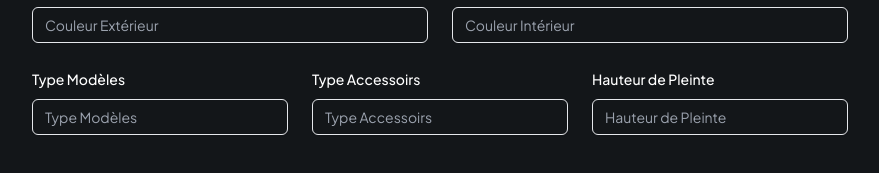
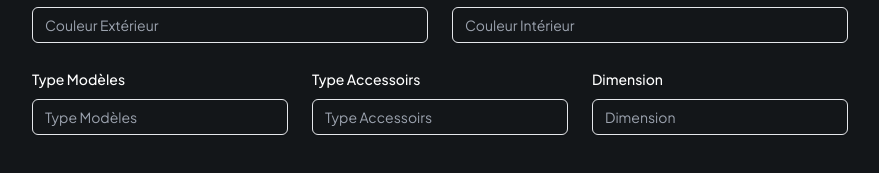
Before and after one commit to houariDz95/ibm-cuisine, a Next.js app: page /create/1 in a window 1280 px wide. Shown: the part 441-614 px from the top of the page, without its empty margins (200-1079 px from the left). Built offline with nearby package versions, Linux system fonts and the light colour scheme; no server answers; the database is empty.

Commit message:
new commit

```diff
--- a/components/ValidationForm.tsx
+++ b/components/ValidationForm.tsx
@@ -154,9 +154,9 @@ const ValidationForm = ({ addItem }: { addItem: (item: ItemType) => void }) => {
             name="hauteurDePleinte"
             render={({ field }) => (
               <FormItem className="flex-1">
-                <FormLabel>Hauteur de Pleinte</FormLabel>
+                <FormLabel>Dimension</FormLabel>
                 <FormControl>
-                  <Input placeholder="Hauteur de Pleinte" {...field} />
+                  <Input placeholder="Dimension" {...field} />
                 </FormControl>
                 <FormMessage />
               </FormItem>
```
